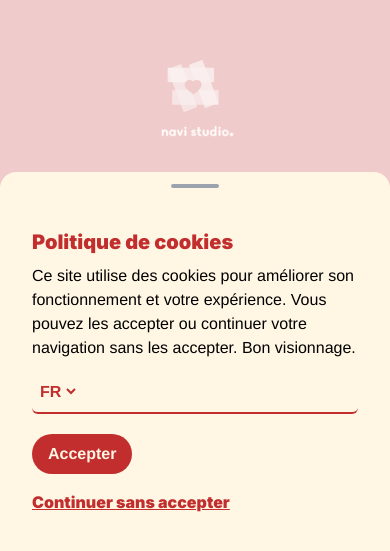
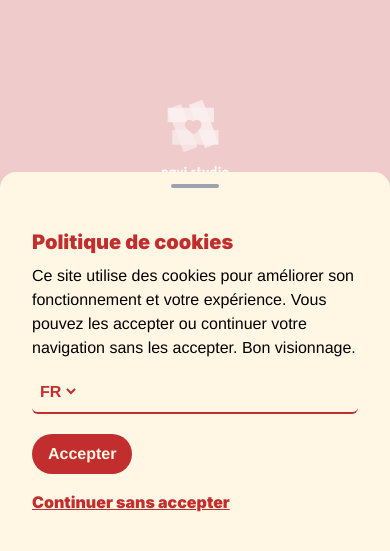
Before and after one commit to franzhopp/v3q, a React (Vite) app: page /test in a window 390 px wide. Shown: the part 285-836 px from the top of the page. Built offline with nearby package versions, Linux system fonts and the light colour scheme; a web font is replaced by a local one.

Commit message:
update loader

```diff
--- a/src/loading.jsx
+++ b/src/loading.jsx
@@ -4,7 +4,7 @@ import TitleLogo from "./assets/logo-loading.png";
 const Loader = () => {
   return (
     <section className="overflow-x-hidden">
-      <div className="bg-C22E2E flex flex-col justify-center items-center h-screen pb-20 sm:pb-0">
+      <div className="bg-C22E2E flex flex-col justify-center items-center h-screen">
         <img src={Logo} className="h-14 w-auto mr-1 animate-pulse" />
         <div className="flex justify-center mt-3">
           <img src={TitleLogo} className="h-3 ml-1 animate-formbounce" />
```
